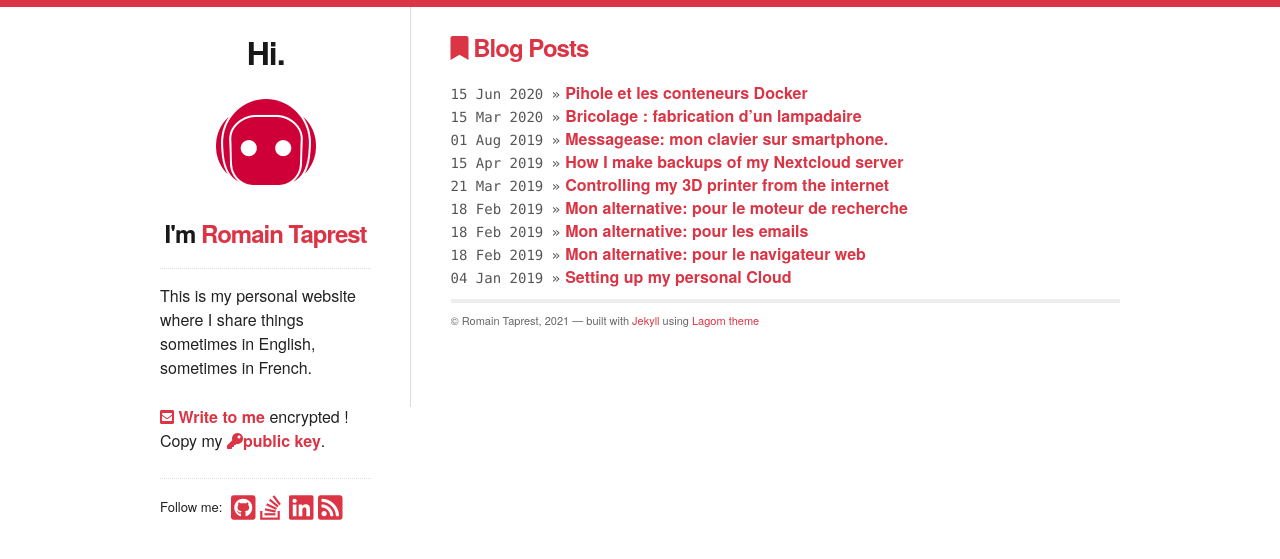
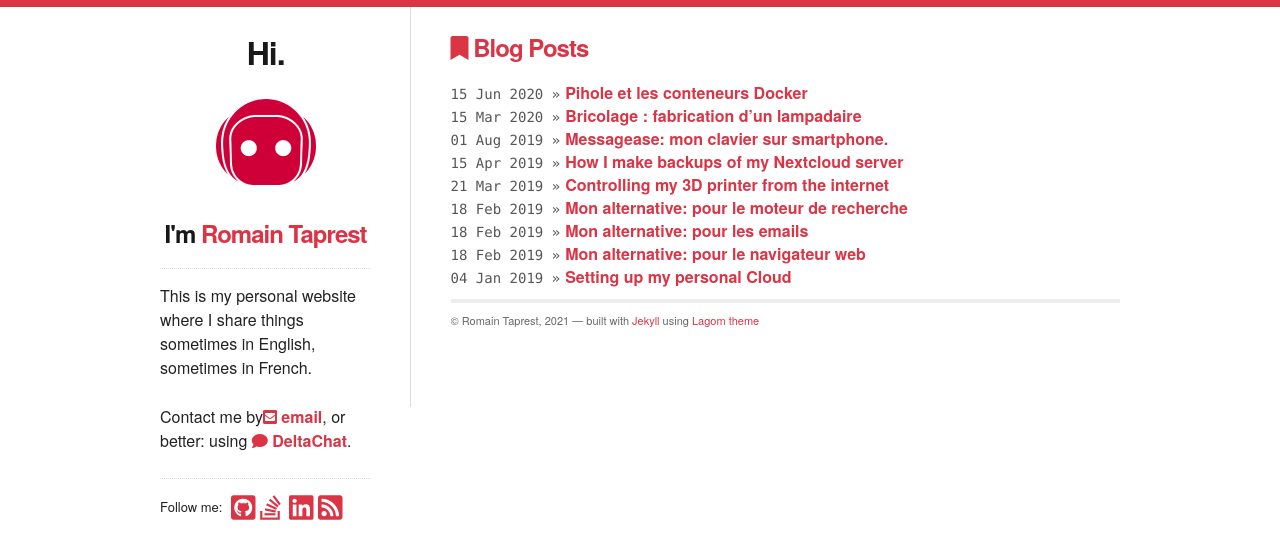
Before and after one commit to RomainTT/romaintt.github.io, a Jekyll site: the page built from index.html, in a window 1280 px wide. Shown: the top 559 px of the page. Built offline with Jekyll 4.4.1, drawn with Linux system fonts in a browser that asks for light colours.

Commit message:
Update sidebar: remove encrypted email, add deltachat

```diff
--- a/_includes/sidebar.html
+++ b/_includes/sidebar.html
@@ -9,10 +9,8 @@
   <div id="bio">
     <p>This is my personal website where I share things sometimes in English, sometimes in French.</p>
     <p>
-      <a href="mailto:romain@taprest.fr"><i class="fas fa-envelope-square"></i>
-      Write to me</a> encrypted !
-      Copy my <a href="https://pgp.surfnet.nl/pks/lookup?op=get&search=0x611E9946C82A3595">
-      <i class="fas fa-key"></i>public key</a>.
+      Contact me by<a href="mailto:romain@taprest.fr"><i class="fas fa-envelope-square"></i> email</a>,
+      or better: using <a href="https://delta.chat/"><i class="fas fa-comment"></i> DeltaChat</a>.
     </p>
   </div>
   <div id="social">
```
